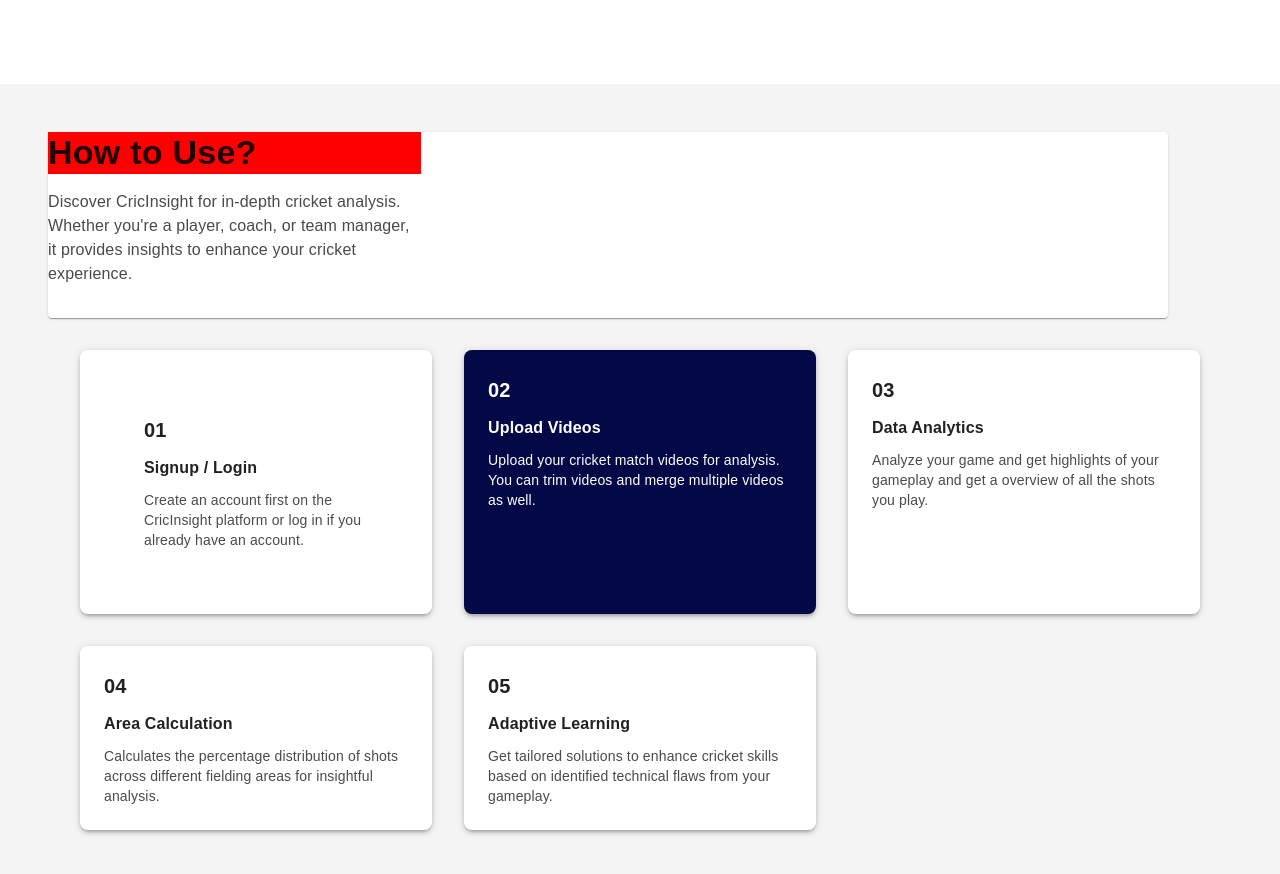
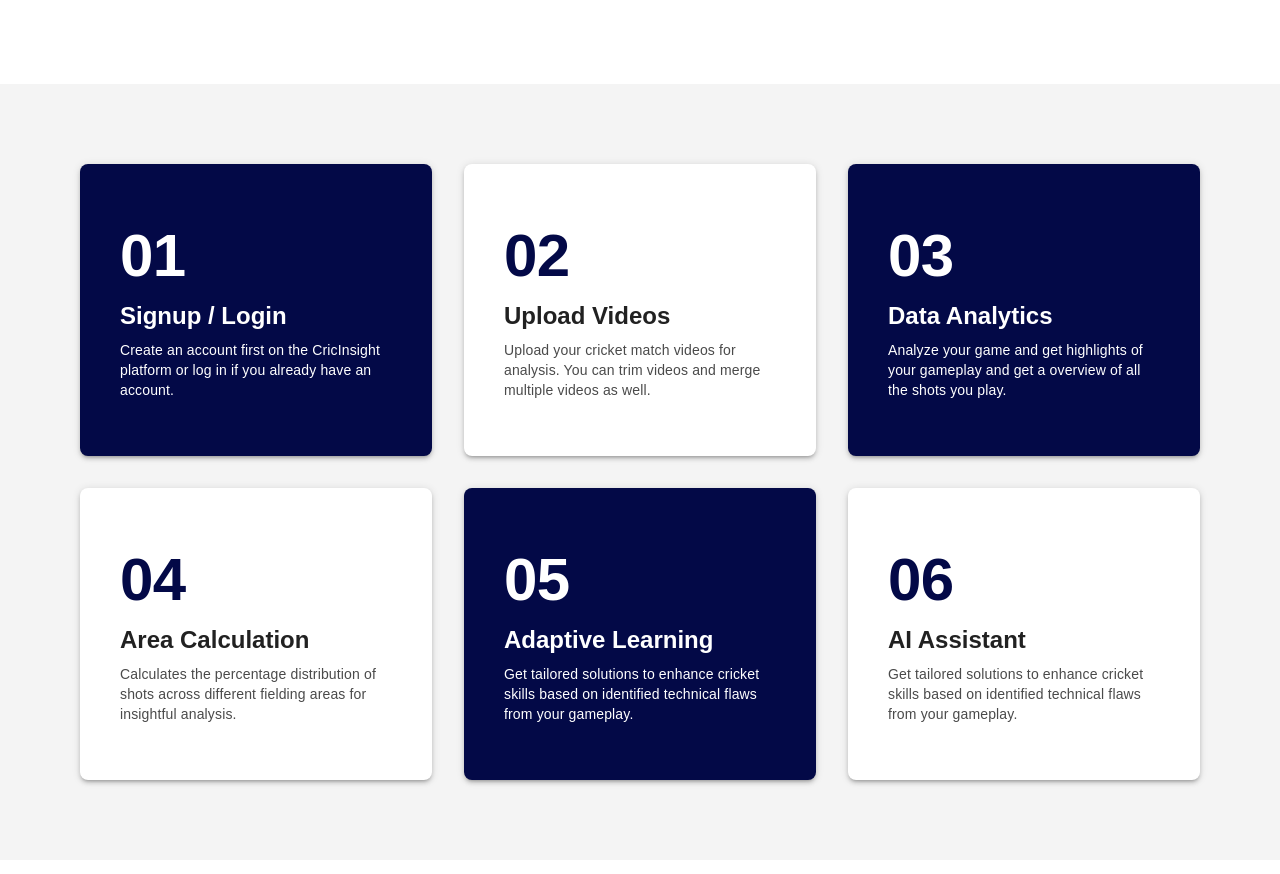
Before and after one commit to Daoud-Hussain/CricInsight, a React (Vite) app in the folder frontend/: page / in a window 1280 px wide. Shown: the part 1540-2414 px from the top of the page. Built offline with nearby package versions, Linux system fonts and the light colour scheme.

Commit message:
Update how to play

```diff
--- a/frontend/src/components/HowToUse.jsx
+++ b/frontend/src/components/HowToUse.jsx
@@ -6,15 +6,15 @@ function HowToUseSection() {
     <Box sx={{ padding: 10, backgroundColor: "#F4F4F4" }}>
       <Grid container spacing={4}>
         {/* Step 1 */}
-        <Paper background= "red">
-          <Grid item xs={12} sm={6} md={4}>
+        {/* <Grid item xs={12} sm={6} md={4} >
+          <Paper elevation={0} sx={{py: 7, px: 5, backgroundColor: "#F4F4F4"}} >
+
             <Typography
-              variant="h4"
+              variant="h3"
               sx={{
                 fontWeight: "bold",
                 fontFamily: "Poppins, sans-serif",
                 marginBottom: 2,
-                background: "red",
               }}
             >
               How to Use?
@@ -31,30 +31,34 @@ function HowToUseSection() {
               a player, coach, or team manager, it provides insights to enhance
               your cricket experience.
             </Typography>
-          </Grid>
-        </Paper>
+          </Paper>
+        </Grid> */}
         <Grid item xs={12} sm={6} md={4}>
           <Paper
             elevation={3}
             sx={{
-              padding: 8,
+              py: 7,
+              px: 5,
               borderRadius: 2,
-              backgroundColor: "#ffffff",
+              // backgroundColor: "#ffffff",
+              backgroundColor: "#030947",
+              color: "#ffffff",
               height: "100%",
             }}
           >
             <Typography
-              variant="h6"
+              variant="h2"
               sx={{
                 fontWeight: "bold",
                 fontFamily: "Poppins, sans-serif",
                 marginBottom: 1,
+                color: '#fff'
               }}
             >
               01
             </Typography>
             <Typography
-              variant="subtitle1"
+              variant="h5"
               sx={{
                 fontWeight: "bold",
                 fontFamily: "Poppins, sans-serif",
@@ -67,7 +71,7 @@ function HowToUseSection() {
               variant="body2"
               sx={{
                 fontFamily: "Poppins, sans-serif",
-                color: "#4a4a4a",
+                color: "#fff",
               }}
             >
               Create an account first on the CricInsight platform or log in if
@@ -80,25 +84,26 @@ function HowToUseSection() {
           <Paper
             elevation={3}
             sx={{
-              padding: 3,
+              py: 7,
+              px: 5,
               borderRadius: 2,
-              backgroundColor: "#030947",
-              color: "#ffffff",
               height: "100%",
             }}
           >
             <Typography
-              variant="h6"
+              variant="h2"
               sx={{
                 fontWeight: "bold",
                 fontFamily: "Poppins, sans-serif",
                 marginBottom: 1,
+                color: "#030947",
+
               }}
             >
               02
             </Typography>
             <Typography
-              variant="subtitle1"
+              variant="h5"
               sx={{
                 fontWeight: "bold",
                 fontFamily: "Poppins, sans-serif",
@@ -111,6 +116,7 @@ function HowToUseSection() {
               variant="body2"
               sx={{
                 fontFamily: "Poppins, sans-serif",
+                color: "#4a4a4a"
               }}
             >
               Upload your cricket match videos for analysis. You can trim videos
@@ -123,24 +129,27 @@ function HowToUseSection() {
           <Paper
             elevation={3}
             sx={{
-              padding: 3,
+              py: 7,
+              px: 5,
               borderRadius: 2,
-              backgroundColor: "#ffffff",
+              backgroundColor: "#030947",
+              color: "#ffffff",
               height: "100%",
             }}
           >
             <Typography
-              variant="h6"
+              variant="h2"
               sx={{
                 fontWeight: "bold",
                 fontFamily: "Poppins, sans-serif",
                 marginBottom: 1,
+                color: '#fff'
               }}
             >
               03
             </Typography>
             <Typography
-              variant="subtitle1"
+              variant="h5"
               sx={{
                 fontWeight: "bold",
                 fontFamily: "Poppins, sans-serif",
@@ -153,7 +162,7 @@ function HowToUseSection() {
               variant="body2"
               sx={{
                 fontFamily: "Poppins, sans-serif",
-                color: "#4a4a4a",
+                color: "#fff",
               }}
             >
               Analyze your game and get highlights of your gameplay and get a
@@ -166,24 +175,26 @@ function HowToUseSection() {
           <Paper
             elevation={3}
             sx={{
-              padding: 3,
+              py: 7,
+              px: 5,
               borderRadius: 2,
               backgroundColor: "#ffffff",
               height: "100%",
             }}
           >
             <Typography
-              variant="h6"
+              variant="h2"
               sx={{
                 fontWeight: "bold",
                 fontFamily: "Poppins, sans-serif",
                 marginBottom: 1,
+                color: '#030947'
               }}
             >
               04
             </Typography>
             <Typography
-              variant="subtitle1"
+              variant="h5"
               sx={{
                 fontWeight: "bold",
                 fontFamily: "Poppins, sans-serif",
@@ -209,24 +220,27 @@ function HowToUseSection() {
           <Paper
             elevation={3}
             sx={{
-              padding: 3,
+              py: 7,
+              px: 5,
               borderRadius: 2,
-              backgroundColor: "#ffffff",
+              backgroundColor: "#030947",
+              color: "#ffffff",
               height: "100%",
             }}
           >
             <Typography
-              variant="h6"
+              variant="h2"
               sx={{
                 fontWeight: "bold",
                 fontFamily: "Poppins, sans-serif",
                 marginBottom: 1,
+                color: '#fff'
               }}
             >
               05
             </Typography>
             <Typography
-              variant="subtitle1"
+              variant="h5"
               sx={{
                 fontWeight: "bold",
                 fontFamily: "Poppins, sans-serif",
@@ -234,6 +248,51 @@ function HowToUseSection() {
               }}
             >
               Adaptive Learning
+            </Typography>
+            <Typography
+              variant="body2"
+              sx={{
+                fontFamily: "Poppins, sans-serif",
+                color: "#fff",
+              }}
+            >
+              Get tailored solutions to enhance cricket skills based on
+              identified technical flaws from your gameplay.
+            </Typography>
+          </Paper>
+        </Grid>
+
+        <Grid item xs={12} sm={6} md={4}>
+          <Paper
+            elevation={3}
+            sx={{
+              py: 7,
+              px: 5,
+              borderRadius: 2,
+              backgroundColor: "#fff",
+              height: "100%",
+            }}
+          >
+            <Typography
+              variant="h2"
+              sx={{
+                fontWeight: "bold",
+                fontFamily: "Poppins, sans-serif",
+                marginBottom: 1,
+                color: "#030947",
+              }}
+            >
+              06
+            </Typography>
+            <Typography
+              variant="h5"
+              sx={{
+                fontWeight: "bold",
+                fontFamily: "Poppins, sans-serif",
+                marginBottom: 1,
+              }}
+            >
+              AI Assistant
             </Typography>
             <Typography
               variant="body2"
```
